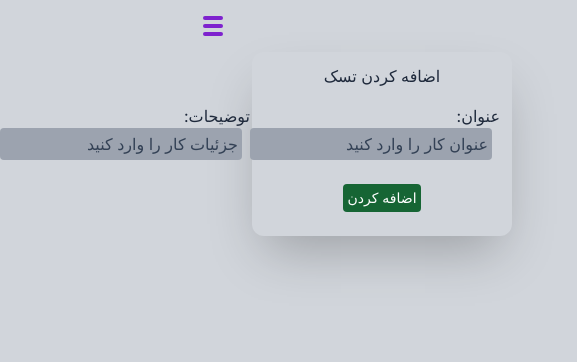
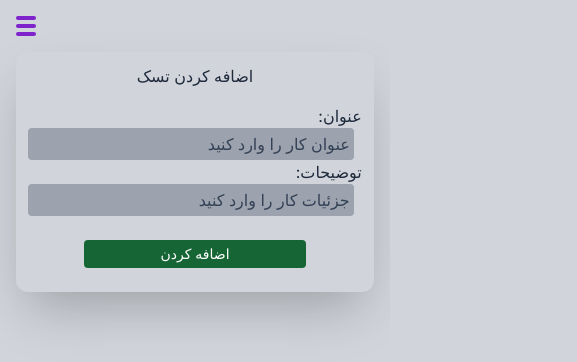
Before and after one commit to Msaeed144/next-todo-list, a Next.js app: page /add-job in a window 390 px wide. Shown: the top 362 px of the page, 577 px wide, since content can reach past the window. Built offline with nearby package versions, Linux system fonts and the light colour scheme.

Commit message:
make add-job page responsive

```diff
--- a/src/app/add-job/page.tsx
+++ b/src/app/add-job/page.tsx
@@ -60,13 +60,13 @@ function AddJob() {
   return (
     <div className="relative">
       <form
-        className="w-2/3 mx-auto mt-3 shadow-2xl p-3 rounded-xl"
+        className=" w-11/12 mx-auto mt-3 shadow-2xl p-3 rounded-xl"
         onSubmit={addJobHandler}
       >
         <h2 className="text-center mb-4">اضافه کردن تسک</h2>
         <div className="flex flex-col">
-          <div className="flex justify-around mb-3">
-            <div>
+          <div className="flex sm:flex-row flex-col justify-around mb-3">
+            <div className='flex sm:flex-row flex-col'>
               <label htmlFor="title">عنوان:</label>
               <input
                 className="bg-gray-400 rounded p-1 focus:border-none mr-2 placeholder:text-slate-700"
@@ -78,7 +78,7 @@ function AddJob() {
                 value={title}
               />
             </div>
-            <div>
+            <div className='flex sm:flex-row flex-col'>
               <label htmlFor="desc">توضیحات:</label>
               <input
                 className="bg-gray-400 rounded p-1 focus:border-none mr-2 placeholder:text-slate-700"
@@ -93,7 +93,7 @@ function AddJob() {
           </div>
           <button
             type="submit"
-            className="w-1/3 mx-auto my-3 bg-green-800 p-1 rounded text-sm align-center text-center text-white"
+            className="w-2/3 mx-auto my-3 bg-green-800 p-1 rounded text-sm align-center text-center text-white"
           >
             اضافه کردن
           </button>
```
Also changed, not shown: src/app/add-job/dist/page.js (added).
